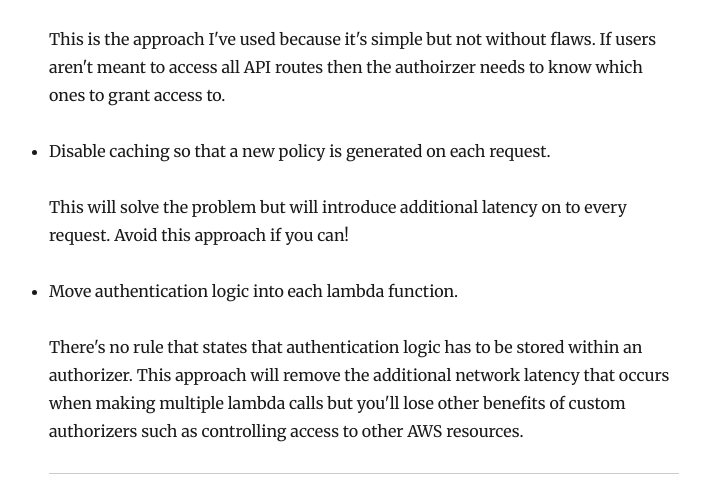
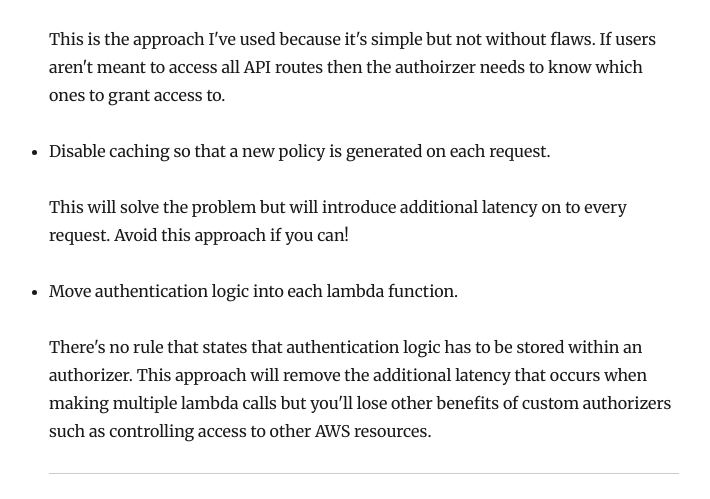
Before and after one commit to jamiedavenport/jamiedavenport.dev, a Gatsby site: page /blog/authentication-with-serverless-auth0-and-golang/ in a window 1280 px wide. Shown: the part 6553-7052 px from the top of the page, without its empty margins (276-986 px from the left). Built offline with nearby package versions, Linux system fonts and the light colour scheme; Gatsby itself is replaced by a stand-in of ours; some packages are replaced by stand-ins of ours.

Commit message:
Update Blog “authentication-with-serverless-auth0-and-golang”

```diff
--- a/content/blog/authentication-with-serverless-auth0-and-golang.md
+++ b/content/blog/authentication-with-serverless-auth0-and-golang.md
@@ -148,4 +148,4 @@ This will solve the problem but will introduce additional latency on to every re
 
 * Move authentication logic into each lambda function.
 
-There's no rule that states that authentication logic has to be stored within an authorizer. This approach will remove the additional network latency that occurs when making multiple lambda calls but you'll lose other benefits of custom authorizers such as controlling access to other AWS resources.
+There's no rule that states that authentication logic has to be stored within an authorizer. This approach will remove the additional latency that occurs when making multiple lambda calls but you'll lose other benefits of custom authorizers such as controlling access to other AWS resources.
```
